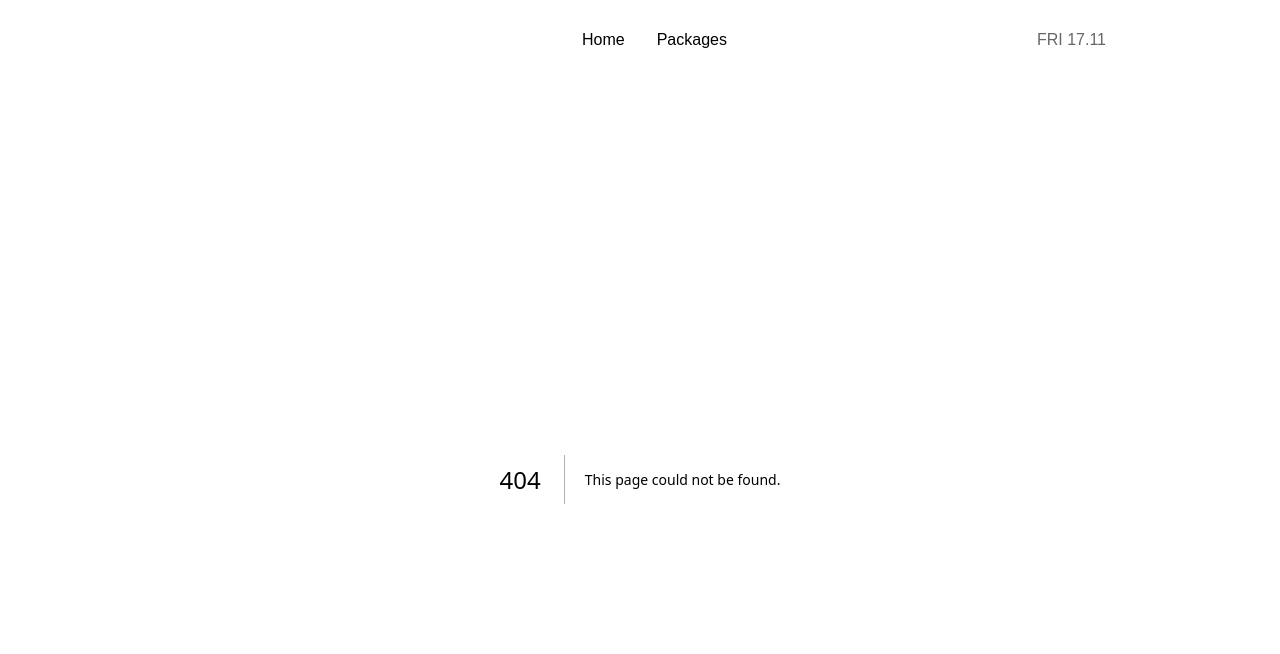
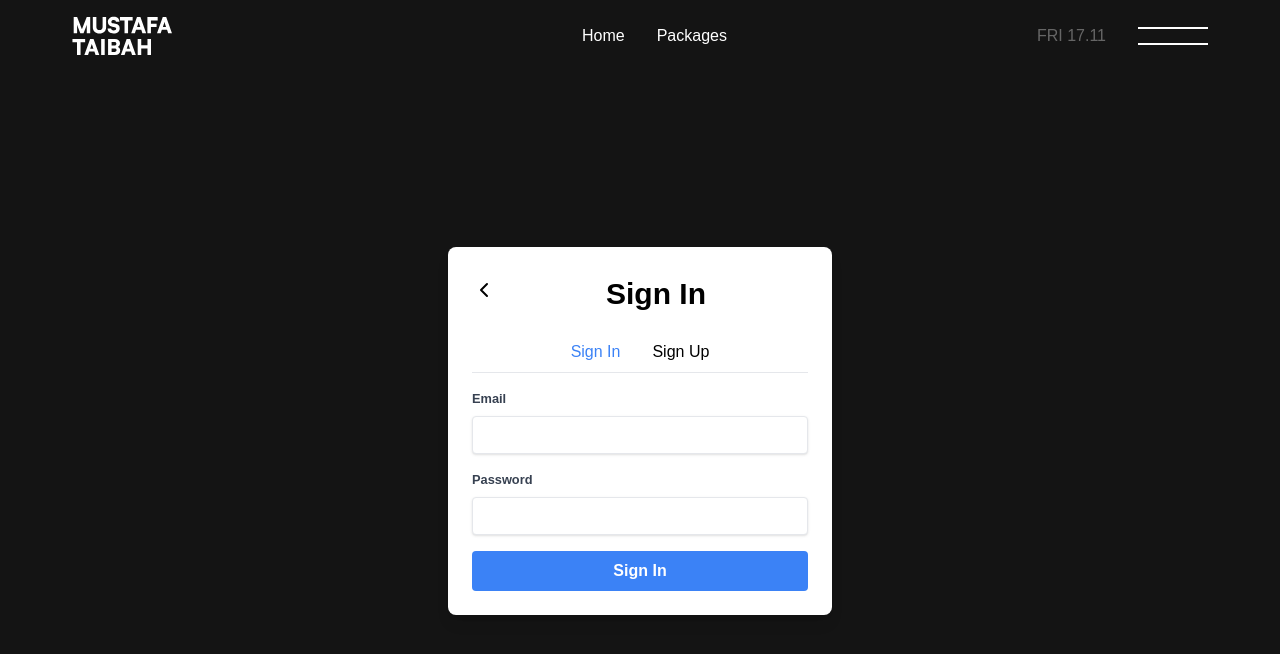
Before and after one commit to mustafataibah/mp5, a Next.js app: page /auth in a window 1280 px wide. Before the commit this address had no page. Shown: the top 654 px of the page. Built offline with nearby package versions, Linux system fonts and the light colour scheme.

Commit message:
auth page some quality of life updates and sticky navbar

```diff
--- a/src/components/Navbar.tsx
+++ b/src/components/Navbar.tsx
@@ -12,7 +12,7 @@ const Navbar: React.FC<{ openSidebar: () => void; isSideBarOpen: boolean }> = ({
 
   return (
     <div
-      className={`flex justify-between items-center mx-[72px] my-[20px] transition-all duration-300 ease-in-out ${
+      className={`sticky top-0 z-30 w-[100%] py-4 bg-Eerie-Black flex justify-between items-center px-[72px] transition-all duration-300 ease-in-out ${
         isSideBarOpen ? "pr-[250px]" : ""
       }`}>
       <div className="flex items-center">
--- a/src/components/PackageItem.tsx
+++ b/src/components/PackageItem.tsx
@@ -19,7 +19,9 @@ const PackageItem: React.FC<PackageItemProps> = ({ title, description, price, im
         <p className="text-Dark-Blue my-4">{description}</p>
         <div className="flex justify-between items-center mt-2">
           <p className="text-Dark-Blue">${price}</p>
-          <button className="bg-Blueberry-Blue text-white py-2 px-4 rounded-md hover:text-black">Add to Cart</button>
+          <button className="bg-Blueberry-Blue text-white py-2 px-4 rounded-md hover:bg-Blackberry-Blue">
+            Add to Cart
+          </button>
         </div>
       </div>
     </div>
--- a/src/components/Sidebar.tsx
+++ b/src/components/Sidebar.tsx
@@ -1,5 +1,5 @@
 import React from "react";
-import { ShoppingCart } from "react-feather";
+import { ShoppingCart, LogIn, User } from "react-feather";
 import Link from "next/link";
 
 type SidebarProps = {
@@ -14,23 +14,25 @@ const Sidebar: React.FC<SidebarProps> = ({ isOpen }) => {
       } transition-transform duration-300 ease-in-out`}>
       <div className="flex flex-col justify-between items-center text-black h-full">
         <div className="mt-10">
-          <Link href="/">
-            <span className="flex items-center text-black ml-2 mb-4 cursor-pointer">Sign In</span>
+          <Link href="/auth">
+            <span className="flex items-center text-black -ml-2 mb-6 cursor-pointer hover:text-Blueberry-Blue">
+              <LogIn className="mr-2" /> Sign In
+            </span>
           </Link>
-          <Link href="/">
-            <span className="flex items-center text-black ml-2 mb-4 cursor-pointer hidden">Profile</span>
+          <Link href="/profile">
+            <span className="flex items-center text-black -ml-2 mb-6 cursor-pointer hover:text-Blueberry-Blue">
+              <User className="mr-2" /> Profile
+            </span>
           </Link>
           <Link href="/cart">
-            <span className="flex items-center text-black mb-4 cursor-pointer">
+            <span className="flex items-center text-black -ml-2 mb-6 cursor-pointer hover:text-Blueberry-Blue">
               <ShoppingCart className="mr-2" /> Cart
             </span>
           </Link>
         </div>
         <div className="mb-10">
           <Link href="/">
-            <span className="flex items-center text-black ml-2 cursor-pointer hidden hover:text-Blood-Red">
-              Sign Out
-            </span>
+            <span className="flex items-center text-black ml-2 cursor-pointer hover:text-Blood-Red">Sign Out</span>
           </Link>
         </div>
       </div>
--- a/src/pages/_app.tsx
+++ b/src/pages/_app.tsx
@@ -1,11 +1,26 @@
-import React, { useState } from "react";
+import React, { useState, useEffect } from "react";
 import "../styles/globals.css";
 import { AppProps } from "next/app";
 import Navbar from "../components/Navbar";
 import Sidebar from "../components/Sidebar";
+import { useRouter } from "next/router";
 
 function MyApp({ Component, pageProps }: AppProps) {
   const [isSidebarOpen, setIsSideBarOpen] = useState(false);
+  const router = useRouter();
+
+  // To close sidebar when navigating to another page
+  useEffect(() => {
+    const handleRouteChange = () => {
+      setIsSideBarOpen(false);
+    };
+
+    router.events.on("routeChangeStart", handleRouteChange);
+
+    return () => {
+      router.events.off("routeChangeStart", handleRouteChange);
+    };
+  }, [router.events]);
 
   const toggleSidebar = () => {
     setIsSideBarOpen(!isSidebarOpen);
--- /dev/null
+++ b/src/pages/auth.tsx
@@ -0,0 +1,93 @@
+import React, { useState } from "react";
+import { ChevronLeft } from "react-feather";
+import Link from "next/link";
+
+const Auth: React.FC = () => {
+  const [isSignUp, setIsSignUp] = useState(false);
+
+  const toggleForm = () => {
+    setIsSignUp(!isSignUp);
+  };
+
+  const handleSubmit = (event: React.FormEvent) => {
+    event.preventDefault();
+    alert(isSignUp ? "Signing up..." : "Signing in...");
+  };
+
+  return (
+    <div className="flex justify-center items-center h-[90vh]">
+      <div className="bg-white p-6 rounded-lg shadow-lg w-96 h-fill">
+        <div className="flex text-black items-center mb-4">
+          <Link href="/">
+            <span className="inline-flex items-center mr-2">
+              <ChevronLeft />
+            </span>
+          </Link>
+          <h1 className="text-3xl font-bold text-center flex-grow">{isSignUp ? "Sign Up" : "Sign In"}</h1>
+        </div>
+        <div className="flex justify-center border-b">
+          <button
+            onClick={() => setIsSignUp(false)}
+            className={`py-2 px-4 ${!isSignUp ? "text-Blueberry-Blue" : "text-black"}`}>
+            Sign In
+          </button>
+          <button
+            onClick={() => setIsSignUp(true)}
+            className={`py-2 px-4 ${isSignUp ? "text-Blueberry-Blue" : "text-black"}`}>
+            Sign Up
+          </button>
+        </div>
+        <form onSubmit={handleSubmit} className="mt-4">
+          <div className="mb-4">
+            <label htmlFor="email" className="block text-gray-700 text-sm font-bold mb-2">
+              Email
+            </label>
+            <input
+              type="email"
+              id="email"
+              name="email"
+              required
+              className="shadow appearance-none border rounded w-full py-2 px-3 text-gray-700 leading-tight focus:outline-none focus:shadow-outline"
+            />
+          </div>
+
+          <div className="mb-4">
+            <label htmlFor="password" className="block text-gray-700 text-sm font-bold mb-2">
+              Password
+            </label>
+            <input
+              type="password"
+              id="password"
+              name="password"
+              required
+              className="shadow appearance-none border rounded w-full py-2 px-3 text-gray-700 leading-tight focus:outline-none focus:shadow-outline"
+            />
+          </div>
+
+          {isSignUp && (
+            <div className="mb-4">
+              <label htmlFor="confirmPassword" className="block text-gray-700 text-sm font-bold mb-2">
+                Confirm Password
+              </label>
+              <input
+                type="password"
+                id="confirmPassword"
+                name="confirmPassword"
+                required
+                className="shadow appearance-none border rounded w-full py-2 px-3 text-gray-700 leading-tight focus:outline-none focus:shadow-outline"
+              />
+            </div>
+          )}
+
+          <button
+            type="submit"
+            className="bg-Blueberry-Blue hover:bg-Blackberry-Blue text-white font-bold py-2 px-4 rounded w-full">
+            {isSignUp ? "Sign Up" : "Sign In"}
+          </button>
+        </form>
+      </div>
+    </div>
+  );
+};
+
+export default Auth;
--- /dev/null
+++ b/src/pages/profile.tsx
@@ -0,0 +1,13 @@
+import React from "react";
+
+type ProfileProps = {};
+
+const Profile: React.FC<ProfileProps> = () => {
+  return (
+    <div>
+      <h1>Profile</h1>
+    </div>
+  );
+};
+
+export default Profile;
--- a/tailwind.config.ts
+++ b/tailwind.config.ts
@@ -20,6 +20,7 @@ const config: Config = {
         "Dark-Blue": "#1F2028",
         "Snow-White": "#FFFAFA",
         "Blueberry-Blue": "#3b82f6",
+        "Blackberry-Blue": "#1D4ED8",
         "Blood-Red": "#A53441",
       },
       fontSize: {
```
